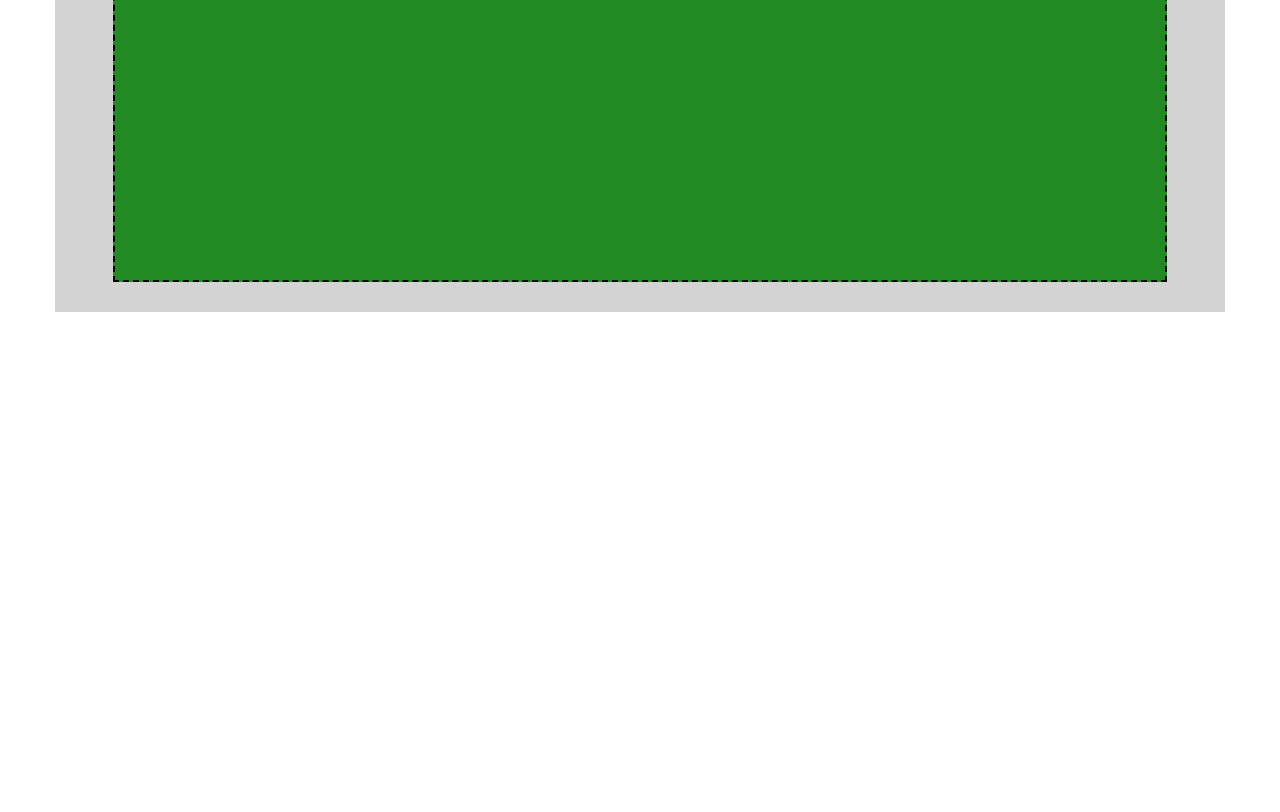
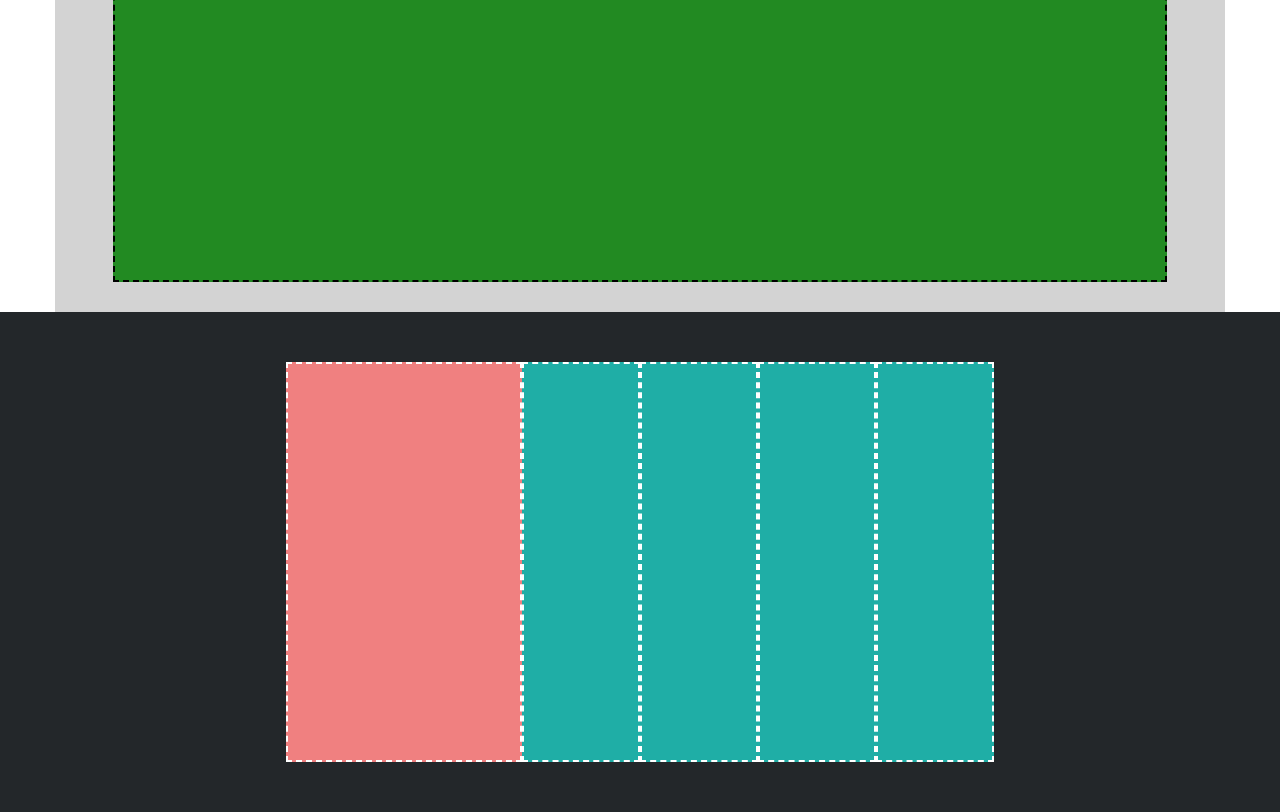
Before and after one commit to RicchiutiLucia/-htmlcss-struttura-discord, a plain HTML site: page index.html in a window 1280 px wide. Shown: the part 2110-2922 px from the top of the page. Before the commit the page ends 2422 px from the top, so only its background shows below. Drawn offline with Linux system fonts and the light colour scheme.

Commit message:
inizializzazione del footer

```diff
--- a/css/style.css
+++ b/css/style.css
@@ -86,7 +86,6 @@ h4{
     background-color: #F6B9C4;
 
 }
-
 .conteiner{
     max-width: 1170px;
     margin: 0 auto;
@@ -113,3 +112,54 @@ section{
     height: 800px;
     margin: 0 auto;
 }
+
+.flex{
+    display: flex;
+    justify-content: center;
+
+}
+
+.footer-top{
+    background-color: #23272A;
+    padding: 50px;
+
+
+}
+
+.flex .contenutoA{
+
+    border: 2px dashed white;
+    width: 20%;
+    height: 400px;
+    background-color: #F08080;
+
+}
+.flex .contenutoB{
+
+    border: 2px dashed white;
+    width: 10%;
+    height: 400px;
+    background-color: #1FAEA6;
+
+}
+.flex .contenutoC{
+    border: 2px dashed white;
+    width: 10%;
+    height: 400px;
+    background-color: #1FAEA6;
+
+}
+.flex .contenutoD{
+    border: 2px dashed white;
+    width: 10%;
+    height: 400px;
+    background-color: #1FAEA6;
+
+}
+.flex .contenutoE{
+    border: 2px dashed white;
+    width: 10%;
+    height: 400px;
+    background-color: #1FAEA6;
+
+}
--- a/index.html
+++ b/index.html
@@ -51,6 +51,25 @@
         </div>
     </main>
 
+    <footer>
+        <div class="footer-top">
+            <div class="flex">
+                <div class="contenutoA"></div>
+                <div class="contenutoB"></div>
+                <div class="contenutoC"></div>
+                <div class="contenutoD"></div>
+                <div class="contenutoE"></div>
+
+            </div>
+
+            <div class="footer-bottom">
+                <div class="flex2">
+
+                </div>
+            </div>
+        </div>
+    </footer>
+
 
 
 </body>
```
